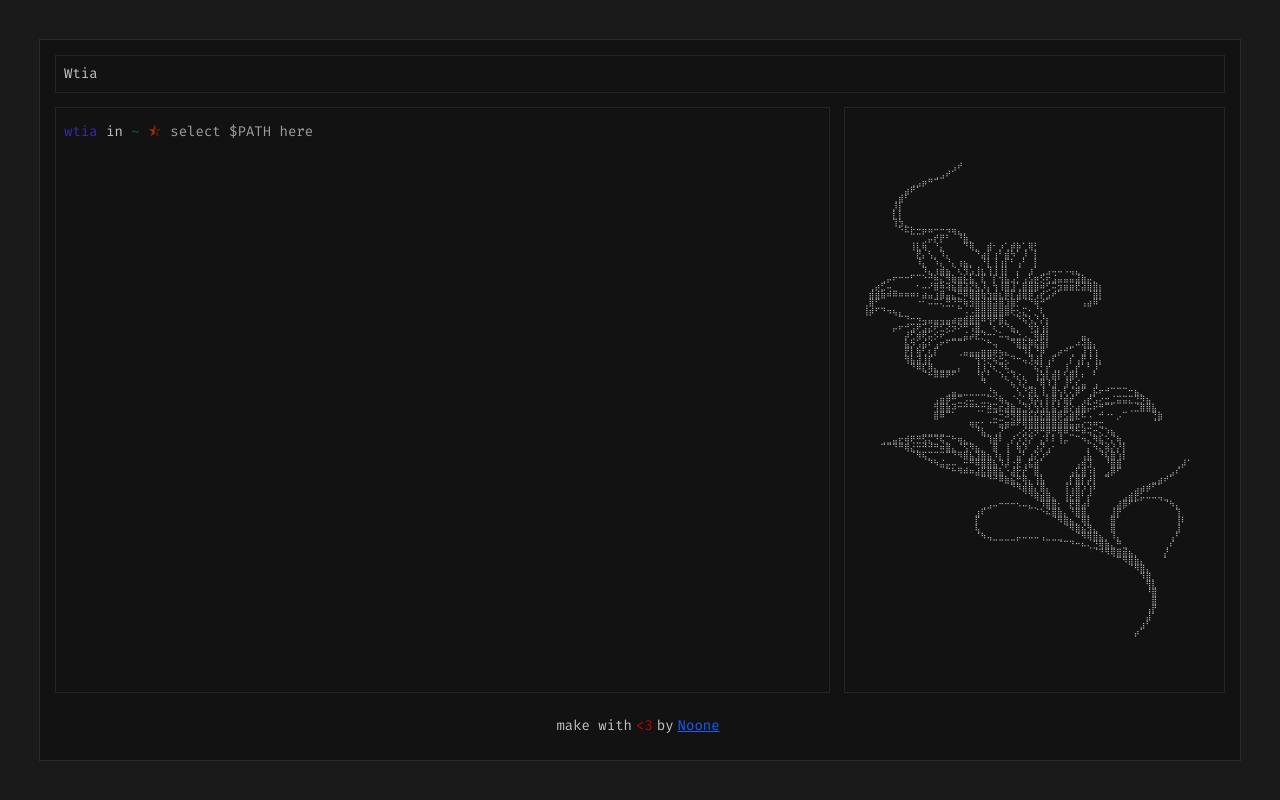
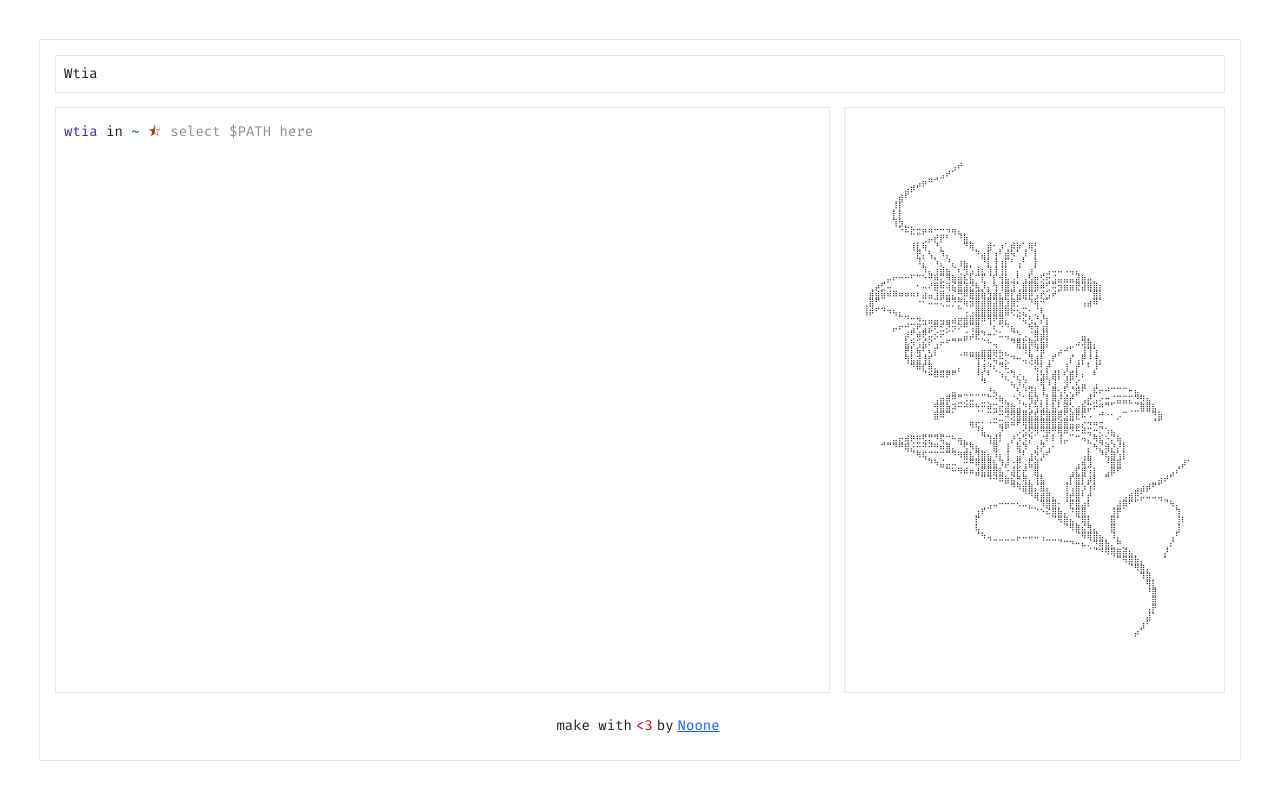
Before and after one commit to noonefr69/wtia, a React (Vite) app: page / in a window 1280 px wide. Built offline with nearby package versions, Linux system fonts and the light colour scheme.

Commit message:
add multiple themes

```diff
--- a/src/components/themes/theme-provider.tsx
+++ b/src/components/themes/theme-provider.tsx
@@ -1,6 +1,6 @@
 import { createContext, useContext, useEffect, useState } from "react";
 
-type Theme = "dark" | "light" | "system";
+type Theme = "dark" | "light" | "system" | "darkCapucinu" | "claude";
 
 type ThemeProviderProps = {
   children: React.ReactNode;
@@ -33,7 +33,7 @@ export function ThemeProvider({
   useEffect(() => {
     const root = window.document.documentElement;
 
-    root.classList.remove("light", "dark");
+    root.classList.remove("light", "dark", "darkCapucinu", "claude");
 
     if (theme === "system") {
       const systemTheme = window.matchMedia("(prefers-color-scheme: dark)")
@@ -46,6 +46,10 @@ export function ThemeProvider({
     }
 
     root.classList.add(theme);
+
+    if (theme === "dark" || theme === "darkCapucinu" || theme === "claude") {
+      root.classList.add("dark");
+    }
   }, [theme]);
 
   const value = {
--- a/src/components/themes/toggle-theme.tsx
+++ b/src/components/themes/toggle-theme.tsx
@@ -4,10 +4,11 @@ import { Button } from "../ui/button/button";
 export function ToggleTheme() {
   const { setTheme } = useTheme();
   return (
-    <div>
+    <div className="grid grid-cols-3">
       <Button onClick={() => setTheme("light")}>Light</Button>
       <Button onClick={() => setTheme("dark")}>Dark</Button>
-      <Button onClick={() => setTheme("system")}>System</Button>
+      <Button onClick={() => setTheme("darkCapucinu")}>Capucinu</Button>
+      <Button onClick={() => setTheme("claude")}>Claude</Button>
     </div>
   );
 }
--- a/src/global.css
+++ b/src/global.css
@@ -215,3 +215,195 @@
         letter-spacing: var(--tracking-normal);
     }
 }
+
+.lightCapucinu {
+    --background: oklch(1 0 0);
+    --foreground: oklch(0.4834 0.0299 270.7299);
+    --card: oklch(1 0 0);
+    --card-foreground: oklch(0.4834 0.0299 270.7299);
+    --popover: oklch(0.9296 0.0052 247.8799);
+    --popover-foreground: oklch(0.4834 0.0299 270.7299);
+    --primary: oklch(0.6041 0.1729 292.5696);
+    --primary-foreground: oklch(1 0 0);
+    --secondary: oklch(0.9296 0.0052 247.8799);
+    --secondary-foreground: oklch(0.4834 0.0299 270.7299);
+    --muted: oklch(0.9816 0.0017 247.839);
+    --muted-foreground: oklch(0.6004 0.022 270.0489);
+    --accent: oklch(0.7593 0.1254 209.507);
+    --accent-foreground: oklch(1 0 0);
+    --destructive: oklch(0.5642 0.1992 3.5891);
+    --destructive-foreground: oklch(1 0 0);
+    --border: oklch(0.8783 0.0076 260.7315);
+    --input: oklch(0.9296 0.0052 247.8799);
+    --ring: oklch(0.6041 0.1729 292.5696);
+    --chart-1: oklch(0.6041 0.1729 292.5696);
+    --chart-2: oklch(0.7593 0.1254 209.507);
+    --chart-3: oklch(0.6416 0.146 136.1263);
+    --chart-4: oklch(0.6505 0.1695 35.3616);
+    --chart-5: oklch(0.7551 0.0708 19.9631);
+    --sidebar: oklch(1 0 0);
+    --sidebar-foreground: oklch(0.4834 0.0299 270.7299);
+    --sidebar-primary: oklch(0.6041 0.1729 292.5696);
+    --sidebar-primary-foreground: oklch(1 0 0);
+    --sidebar-accent: oklch(0.7593 0.1254 209.507);
+    --sidebar-accent-foreground: oklch(1 0 0);
+    --sidebar-border: oklch(0.8783 0.0076 260.7315);
+    --sidebar-ring: oklch(0.6041 0.1729 292.5696);
+    --font-sans: Montserrat, sans-serif;
+    --font-serif: Georgia, serif;
+    --font-mono: Fira Code, monospace;
+    --radius: 0.35rem;
+    --shadow-x: 0px;
+    --shadow-y: 4px;
+    --shadow-blur: 6px;
+    --shadow-spread: 0px;
+    --shadow-opacity: 0.12;
+    --shadow-color: #363c56;
+    --shadow-2xs: 0px 4px 6px 0px hsl(228.75 22.8571% 27.451% / 0.06);
+    --shadow-xs: 0px 4px 6px 0px hsl(228.75 22.8571% 27.451% / 0.06);
+    --shadow-sm:
+        0px 4px 6px 0px hsl(228.75 22.8571% 27.451% / 0.12),
+        0px 1px 2px -1px hsl(228.75 22.8571% 27.451% / 0.12);
+    --shadow:
+        0px 4px 6px 0px hsl(228.75 22.8571% 27.451% / 0.12),
+        0px 1px 2px -1px hsl(228.75 22.8571% 27.451% / 0.12);
+    --shadow-md:
+        0px 4px 6px 0px hsl(228.75 22.8571% 27.451% / 0.12),
+        0px 2px 4px -1px hsl(228.75 22.8571% 27.451% / 0.12);
+    --shadow-lg:
+        0px 4px 6px 0px hsl(228.75 22.8571% 27.451% / 0.12),
+        0px 4px 6px -1px hsl(228.75 22.8571% 27.451% / 0.12);
+    --shadow-xl:
+        0px 4px 6px 0px hsl(228.75 22.8571% 27.451% / 0.12),
+        0px 8px 10px -1px hsl(228.75 22.8571% 27.451% / 0.12);
+    --shadow-2xl: 0px 4px 6px 0px hsl(228.75 22.8571% 27.451% / 0.3);
+    --tracking-normal: 0em;
+    --spacing: 0.25rem;
+}
+
+.darkCapucinu {
+    --background: oklch(0.237 0.0175 275.1717);
+    --foreground: oklch(0.9723 0.0074 260.7315);
+    --card: oklch(0.2673 0.0207 276.8415);
+    --card-foreground: oklch(0.9723 0.0074 260.7315);
+    --popover: oklch(0.4435 0.0219 271.9435);
+    --popover-foreground: oklch(0.9723 0.0074 260.7315);
+    --primary: oklch(0.8827 0.0488 298.4583);
+    --primary-foreground: oklch(0.2673 0.0207 276.8415);
+    --secondary: oklch(0.5241 0.0232 267.1056);
+    --secondary-foreground: oklch(0.9723 0.0074 260.7315);
+    --muted: oklch(0.3283 0.019 264.2682);
+    --muted-foreground: oklch(0.8279 0.0185 261.3325);
+    --accent: oklch(0.8915 0.0541 196.222);
+    --accent-foreground: oklch(0.2673 0.0207 276.8415);
+    --destructive: oklch(0.835 0.0694 350.2845);
+    --destructive-foreground: oklch(0.2673 0.0207 276.8415);
+    --border: oklch(0.3581 0.0211 274.23);
+    --input: oklch(0.3581 0.0211 274.23);
+    --ring: oklch(0.8827 0.0488 298.4583);
+    --chart-1: oklch(0.8827 0.0488 298.4583);
+    --chart-2: oklch(0.8915 0.0541 196.222);
+    --chart-3: oklch(0.8977 0.0517 138.1078);
+    --chart-4: oklch(0.855 0.057 35.9689);
+    --chart-5: oklch(1 0 0);
+    --sidebar: oklch(0.2057 0.0143 272.5815);
+    --sidebar-foreground: oklch(0.9723 0.0074 260.7315);
+    --sidebar-primary: oklch(0.8827 0.0488 298.4583);
+    --sidebar-primary-foreground: oklch(0.2673 0.0207 276.8415);
+    --sidebar-accent: oklch(0.8915 0.0541 196.222);
+    --sidebar-accent-foreground: oklch(0.2673 0.0207 276.8415);
+    --sidebar-border: oklch(0.4435 0.0219 271.9435);
+    --sidebar-ring: oklch(0.8827 0.0488 298.4583);
+    --font-sans: Montserrat, sans-serif;
+    --font-serif: Georgia, serif;
+    --font-mono: Fira Code, monospace;
+    --radius: 0.35rem;
+    --shadow-x: 0px;
+    --shadow-y: 4px;
+    --shadow-blur: 6px;
+    --shadow-spread: 0px;
+    --shadow-opacity: 0.12;
+    --shadow-color: #363c56;
+    --shadow-2xs: 0px 4px 6px 0px hsl(228.75 22.8571% 27.451% / 0.06);
+    --shadow-xs: 0px 4px 6px 0px hsl(228.75 22.8571% 27.451% / 0.06);
+    --shadow-sm:
+        0px 4px 6px 0px hsl(228.75 22.8571% 27.451% / 0.12),
+        0px 1px 2px -1px hsl(228.75 22.8571% 27.451% / 0.12);
+    --shadow:
+        0px 4px 6px 0px hsl(228.75 22.8571% 27.451% / 0.12),
+        0px 1px 2px -1px hsl(228.75 22.8571% 27.451% / 0.12);
+    --shadow-md:
+        0px 4px 6px 0px hsl(228.75 22.8571% 27.451% / 0.12),
+        0px 2px 4px -1px hsl(228.75 22.8571% 27.451% / 0.12);
+    --shadow-lg:
+        0px 4px 6px 0px hsl(228.75 22.8571% 27.451% / 0.12),
+        0px 4px 6px -1px hsl(228.75 22.8571% 27.451% / 0.12);
+    --shadow-xl:
+        0px 4px 6px 0px hsl(228.75 22.8571% 27.451% / 0.12),
+        0px 8px 10px -1px hsl(228.75 22.8571% 27.451% / 0.12);
+    --shadow-2xl: 0px 4px 6px 0px hsl(228.75 22.8571% 27.451% / 0.3);
+}
+
+.claude {
+    --background: oklch(0.2679 0.0036 106.6427);
+    --foreground: oklch(0.8074 0.0142 93.0137);
+    --card: oklch(0.2679 0.0036 106.6427);
+    --card-foreground: oklch(0.9818 0.0054 95.0986);
+    --popover: oklch(0.3085 0.0035 106.6039);
+    --popover-foreground: oklch(0.9211 0.004 106.4781);
+    --primary: oklch(0.6724 0.1308 38.7559);
+    --primary-foreground: oklch(1 0 0);
+    --secondary: oklch(0.9818 0.0054 95.0986);
+    --secondary-foreground: oklch(0.3085 0.0035 106.6039);
+    --muted: oklch(0.2213 0.0038 106.707);
+    --muted-foreground: oklch(0.7713 0.0169 99.0657);
+    --accent: oklch(0.213 0.0078 95.4245);
+    --accent-foreground: oklch(0.9663 0.008 98.8792);
+    --destructive: oklch(0.6368 0.2078 25.3313);
+    --destructive-foreground: oklch(1 0 0);
+    --border: oklch(0.3618 0.0101 106.8928);
+    --input: oklch(0.4336 0.0113 100.2195);
+    --ring: oklch(0.6724 0.1308 38.7559);
+    --chart-1: oklch(0.5583 0.1276 42.9956);
+    --chart-2: oklch(0.6898 0.1581 290.4107);
+    --chart-3: oklch(0.213 0.0078 95.4245);
+    --chart-4: oklch(0.3074 0.0516 289.323);
+    --chart-5: oklch(0.5608 0.1348 42.0584);
+    --sidebar: oklch(0.2357 0.0024 67.7077);
+    --sidebar-foreground: oklch(0.8074 0.0142 93.0137);
+    --sidebar-primary: oklch(0.325 0 0);
+    --sidebar-primary-foreground: oklch(0.9881 0 0);
+    --sidebar-accent: oklch(0.168 0.002 106.6177);
+    --sidebar-accent-foreground: oklch(0.8074 0.0142 93.0137);
+    --sidebar-border: oklch(0.9401 0 0);
+    --sidebar-ring: oklch(0.7731 0 0);
+    --font-sans:
+        ui-sans-serif, system-ui, -apple-system, BlinkMacSystemFont, "Segoe UI",
+        Roboto, "Helvetica Neue", Arial, "Noto Sans", sans-serif,
+        "Apple Color Emoji", "Segoe UI Emoji", "Segoe UI Symbol",
+        "Noto Color Emoji";
+    --font-serif: ui-serif, Georgia, Cambria, "Times New Roman", Times, serif;
+    --font-mono:
+        ui-monospace, SFMono-Regular, Menlo, Monaco, Consolas,
+        "Liberation Mono", "Courier New", monospace;
+    --radius: 0.5rem;
+    --shadow-x: 0;
+    --shadow-y: 1px;
+    --shadow-blur: 3px;
+    --shadow-spread: 0px;
+    --shadow-opacity: 0.1;
+    --shadow-color: oklch(0 0 0);
+    --shadow-2xs: 0 1px 3px 0px hsl(0 0% 0% / 0.05);
+    --shadow-xs: 0 1px 3px 0px hsl(0 0% 0% / 0.05);
+    --shadow-sm:
+        0 1px 3px 0px hsl(0 0% 0% / 0.1), 0 1px 2px -1px hsl(0 0% 0% / 0.1);
+    --shadow:
+        0 1px 3px 0px hsl(0 0% 0% / 0.1), 0 1px 2px -1px hsl(0 0% 0% / 0.1);
+    --shadow-md:
+        0 1px 3px 0px hsl(0 0% 0% / 0.1), 0 2px 4px -1px hsl(0 0% 0% / 0.1);
+    --shadow-lg:
+        0 1px 3px 0px hsl(0 0% 0% / 0.1), 0 4px 6px -1px hsl(0 0% 0% / 0.1);
+    --shadow-xl:
+        0 1px 3px 0px hsl(0 0% 0% / 0.1), 0 8px 10px -1px hsl(0 0% 0% / 0.1);
+    --shadow-2xl: 0 1px 3px 0px hsl(0 0% 0% / 0.25);
+}
--- a/src/main.tsx
+++ b/src/main.tsx
@@ -7,7 +7,7 @@ import { ThemeProvider } from "@/components/themes/theme-provider.tsx";
 
 createRoot(document.getElementById("root")!).render(
   <StrictMode>
-    <ThemeProvider defaultTheme="dark" storageKey="vite-ui-theme">
+    <ThemeProvider defaultTheme="system" storageKey="vite-ui-theme">
       <main className="font-fira">
         <App />
         <Toaster />
```
